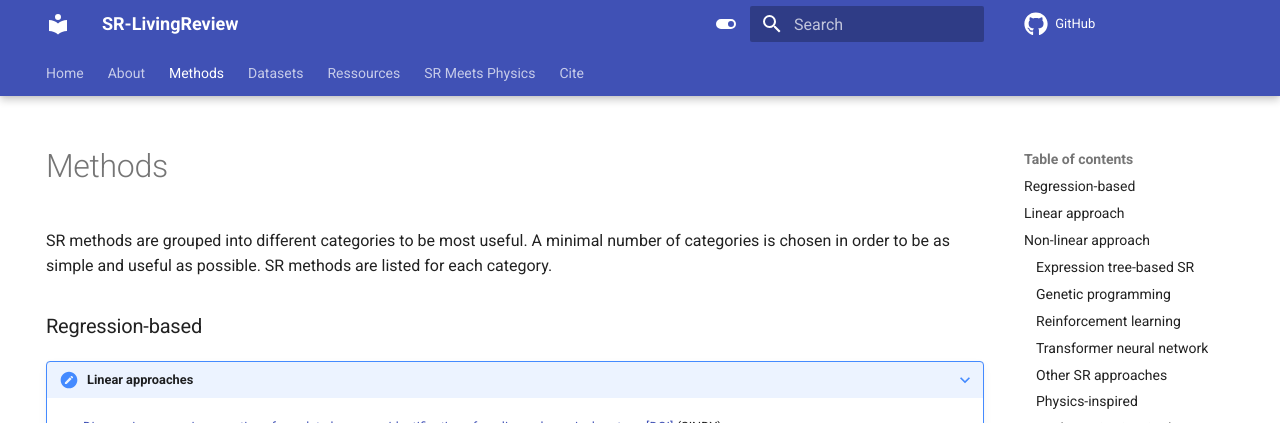
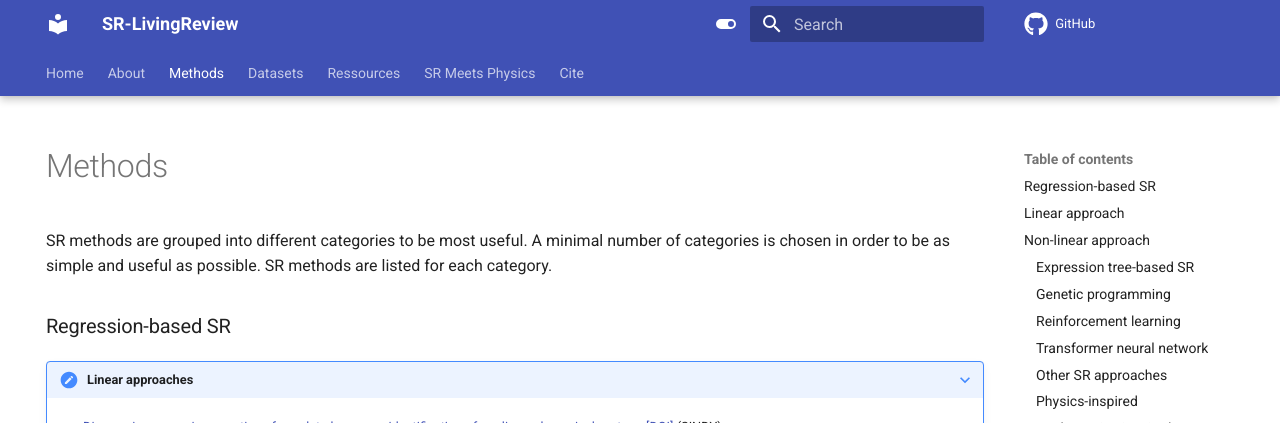
Before and after one commit to nmakke/SR-LivingReview, an MkDocs documentation site: the page built from docs/methods.md, in a window 1280 px wide and 900 px high. Shown: the top 423 px of the window. Built offline with MkDocs 1.6.1 and Material for MkDocs 9.7.7, drawn with Linux system fonts in a browser that asks for light colours; formulas are drawn with MathJax 3; comment, search, counter and statistics services are not loaded.

```diff
--- a/docs/methods.md
+++ b/docs/methods.md
@@ -18,7 +18,7 @@ SR methods are listed for each category.
 <!--| Physics-inspired | This category takes into account the units of measurements of physical variables (so-called dimensional analysis) to constraint the search space | Deep learning <br> polynomial fit <br> brute force search | Neural network parameters <br> polynomial coefficients |-->
 <!--| Mathematics-inspired| This method uses the Meijer functions | General mathematical function | parameters of the Meijer functions |-->
 
-### Regression-based
+### Regression-based SR
 
 ???+ note "Linear approaches"
     <div class="meta_for_parser tablespecs"
```
